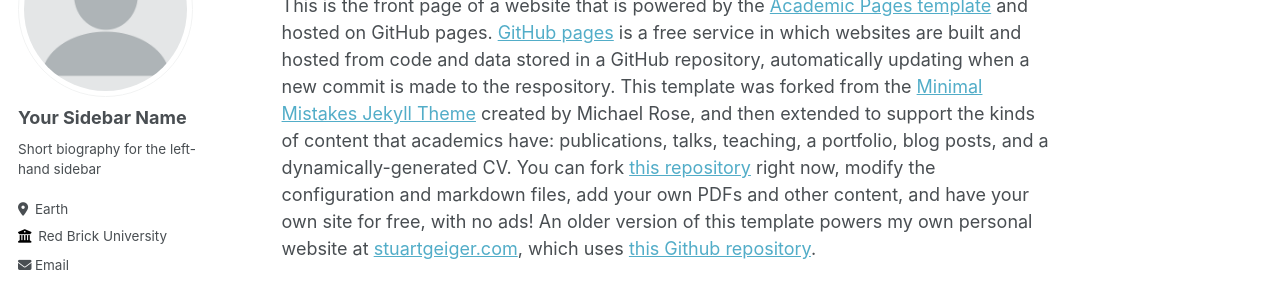
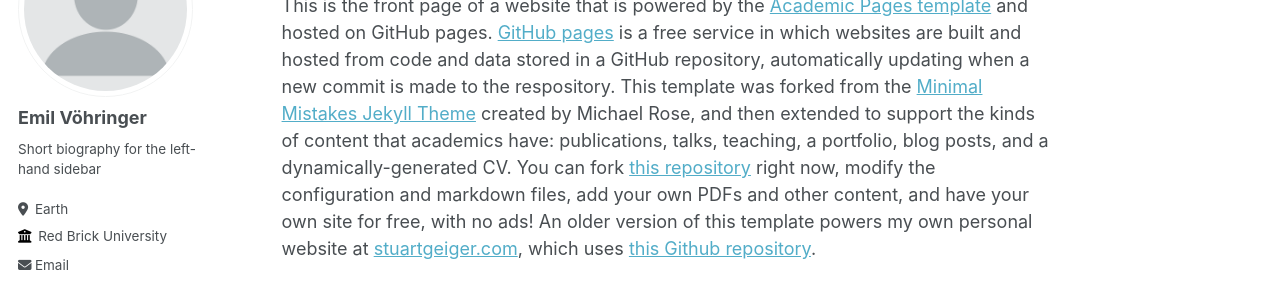
Before and after one commit to emilio8458/website2, a Jekyll site: the page built from _pages/about.md, in a window 1280 px wide. Shown: the part 184-471 px from the top of the page. Built offline with Jekyll 4.4.1, drawn with Linux system fonts in a browser that asks for light colours; some web fonts are replaced.

Commit message:
Update _config.yml

```diff
--- a/_config.yml
+++ b/_config.yml
@@ -22,7 +22,7 @@ repository               : "academicpages/academicpages.github.io"
 author:
   # Biographic information
   avatar           : "profile.png"
-  name             : "Your Sidebar Name"
+  name             : "Emil Vöhringer"
   pronouns         : # example: "she/her"
   bio              : "Short biography for the left-hand sidebar"
   location         : "Earth"
```
